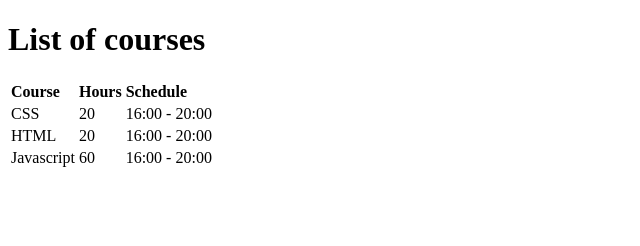
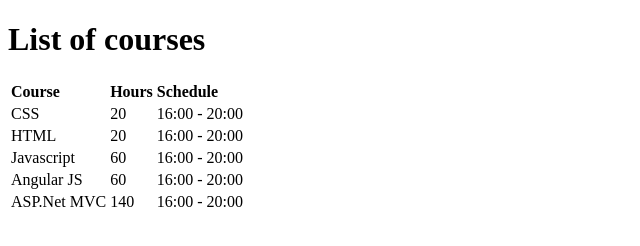
Before and after one commit to angeldefinityfirst/GitFlow, a plain HTML site: page index.html in a window 1280 px wide. Shown: the whole page, without its empty margins (0-640 px from the left). Drawn offline with Linux system fonts and the light colour scheme.

Commit message:
Add the ASP.Net MVC course

```diff
--- a/index.html
+++ b/index.html
@@ -27,6 +27,16 @@
             <td>60</td>
             <td>16:00 - 20:00</td>
         </tr>
+        <tr>
+            <td>Angular JS</td>
+            <td>60</td>
+            <td>16:00 - 20:00</td>
+        </tr>
+		<tr>
+            <td>ASP.Net MVC</td>
+            <td>140</td>
+            <td>16:00 - 20:00</td>
+        </tr>
     </table>
 </body>
 </html>
```
